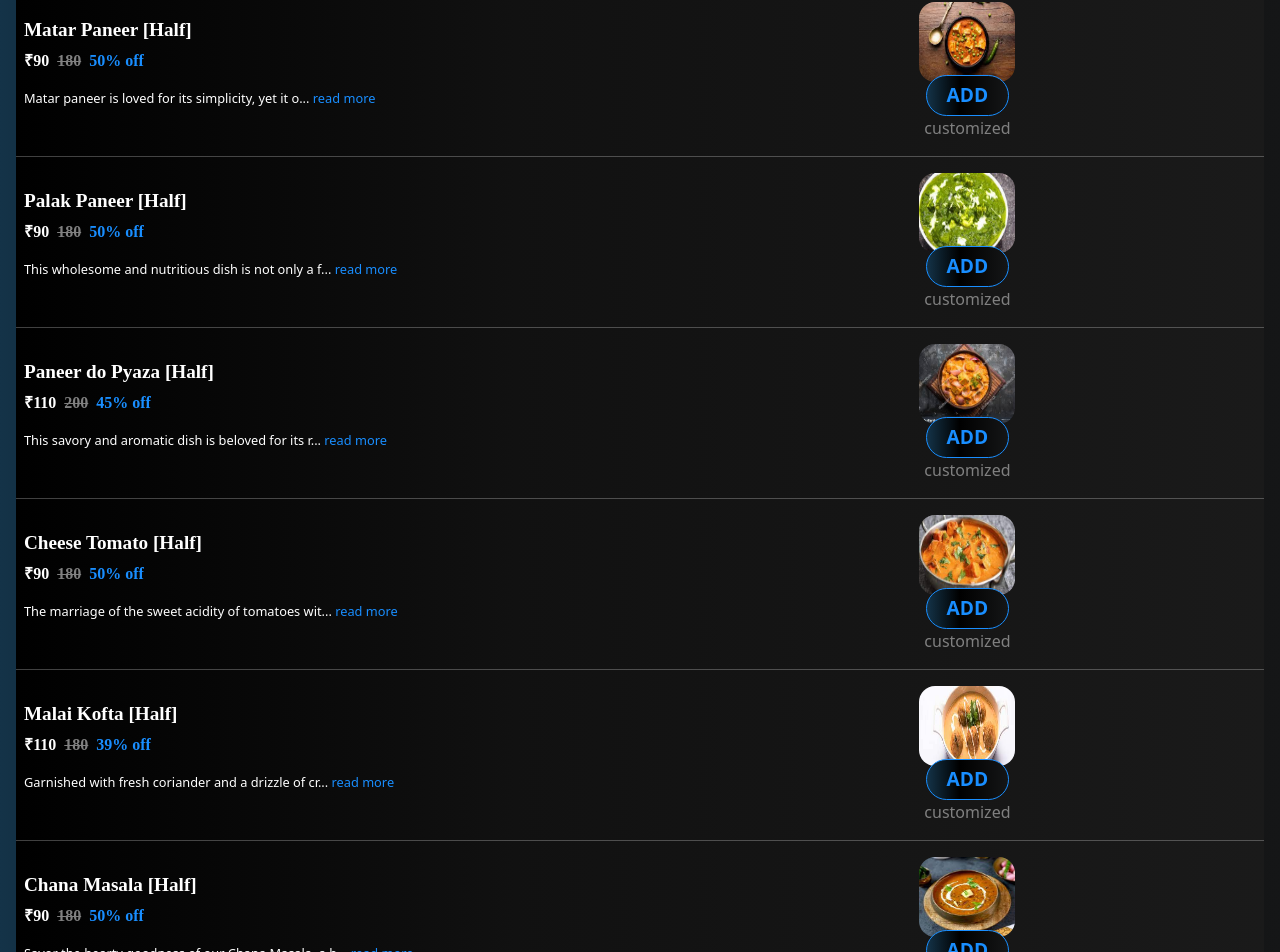
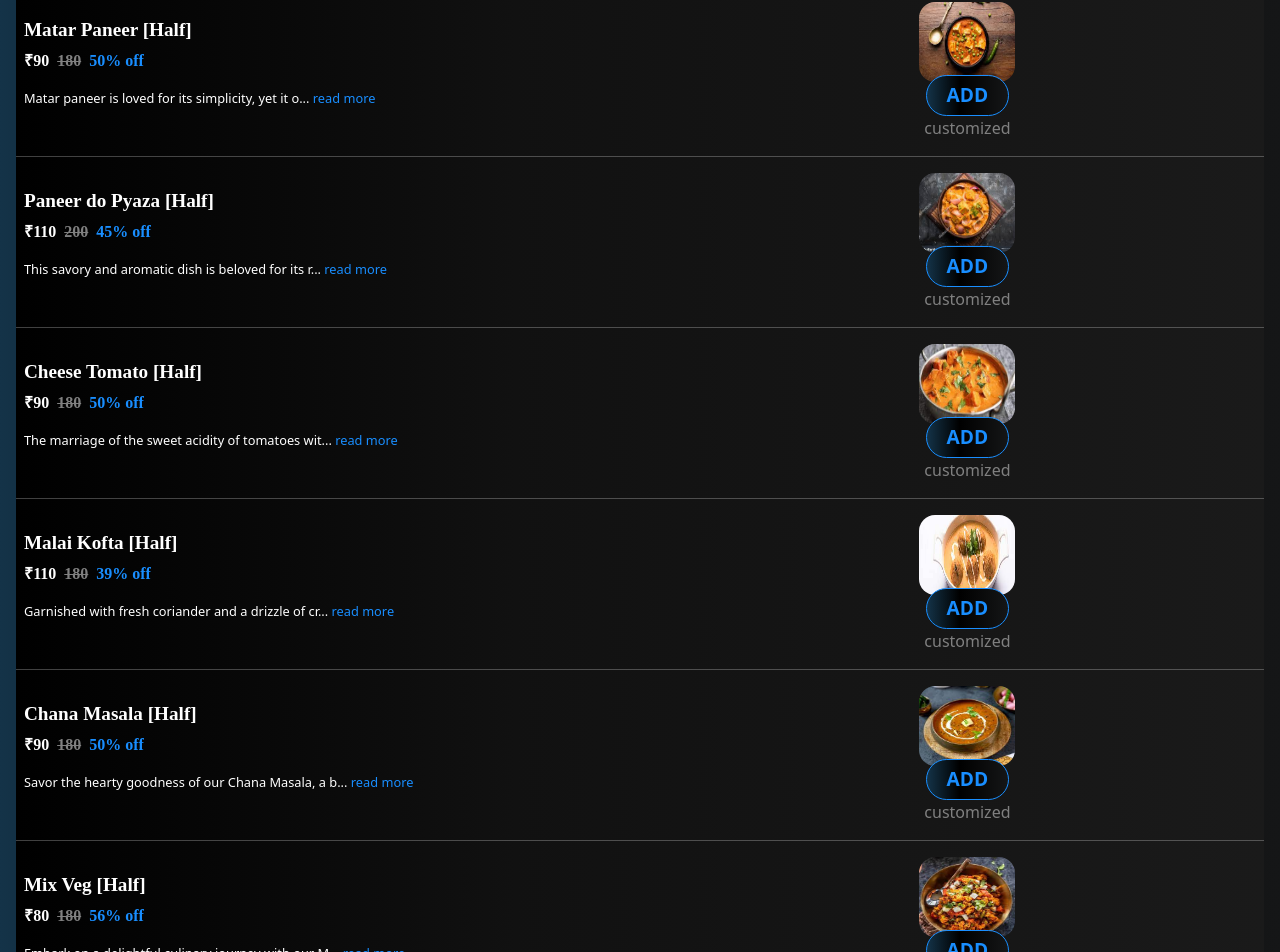
Before and after one commit to neeraj1264/foodieshub3.0, a React (Vite) app: page /menu in a window 1280 px wide. Shown: the part 10651-11603 px from the top of the page. Built offline with nearby package versions, Linux system fonts and the light colour scheme.

Commit message:
change download menu and reove palak paneer

```diff
--- a/src/components/data/FoodData.js
+++ b/src/components/data/FoodData.js
@@ -59,7 +59,7 @@ export const DinnerData = [
   { id: 72, name: 'Shahi Paneer',    size: {size1: 'Half' , size2: 'Full'}, image: '/img/dinner/shahipaneer.jpeg', description: 'Experience the royal treatment for your taste buds by ordering Sahi Paneer', price: {priceH: 90, priceF: 150}, mrp: '180'},
   { id: 73, name: 'Kadhai Paneer',   size: {size1: 'Half' , size2: 'Full'}, image: '/img/dinner/kadaipaneer.jpeg', description: 'The dish is cherished for its vibrant colors, bold flavors, and the perfect balance of spiciness and creaminess, making it a favorite in Indian cuisine.', price: {priceH:110, priceF: 170}, mrp: '190'},
   { id: 74, name: 'Matar Paneer',    size: {size1: 'Half' , size2: 'Full'}, image: '/img/dinner/matarpaneer.jpeg', description: 'Matar paneer is loved for its simplicity, yet it offers a satisfying and flavorful experience that captures the essence of North Indian cuisine.', price: {priceH: 90, priceF: 150}, mrp: '180'},
-  { id: 75, name: 'Palak Paneer',    size: {size1: 'Half' , size2: 'Full'}, image: '/img/dinner/palakpaneer.jpeg', description: 'This wholesome and nutritious dish is not only a favorite among vegetarians but is also appreciated for its comforting and flavorful profile in Indian cuisine.', price: {priceH: 90, priceF: 150}, mrp: '180'},
+  // { id: 75, name: 'Palak Paneer',    size: {size1: 'Half' , size2: 'Full'}, image: '/img/dinner/palakpaneer.jpeg', description: 'This wholesome and nutritious dish is not only a favorite among vegetarians but is also appreciated for its comforting and flavorful profile in Indian cuisine.', price: {priceH: 90, priceF: 150}, mrp: '180'},
   { id: 76, name: 'Paneer do Pyaza', size: {size1: 'Half' , size2: 'Full'}, image: '/img/dinner/pyaza.jpeg',       description: 'This savory and aromatic dish is beloved for its rich taste and the delicious interplay of paneer and onions in the curry.', price: {priceH:110, priceF: 170}, mrp: '200'},
   { id: 77, name: 'Cheese Tomato',   size: {size1: 'Half' , size2: 'Full'}, image: '/img/dinner/cheesetomato.jpeg',description: ' The marriage of the sweet acidity of tomatoes with the creamy richness of cheese offers a harmonious balance that tantalizes the taste buds.', price: {priceH: 90, priceF: 150}, mrp: '180'},
   // { id: 78, name: 'Gravy Chaap',     size: {size1: 'Half' , size2: 'Full'}, image: '/img/dinner/gravychaap.jpeg',  description: 'This dish is loved for its succulent texture and the way it absorbs the rich flavors of the well-seasoned gravy.', price: {priceH: 70, priceF: 110}, mrp: '130'},
```
Also changed, not shown: public/menu/menu2.png.
